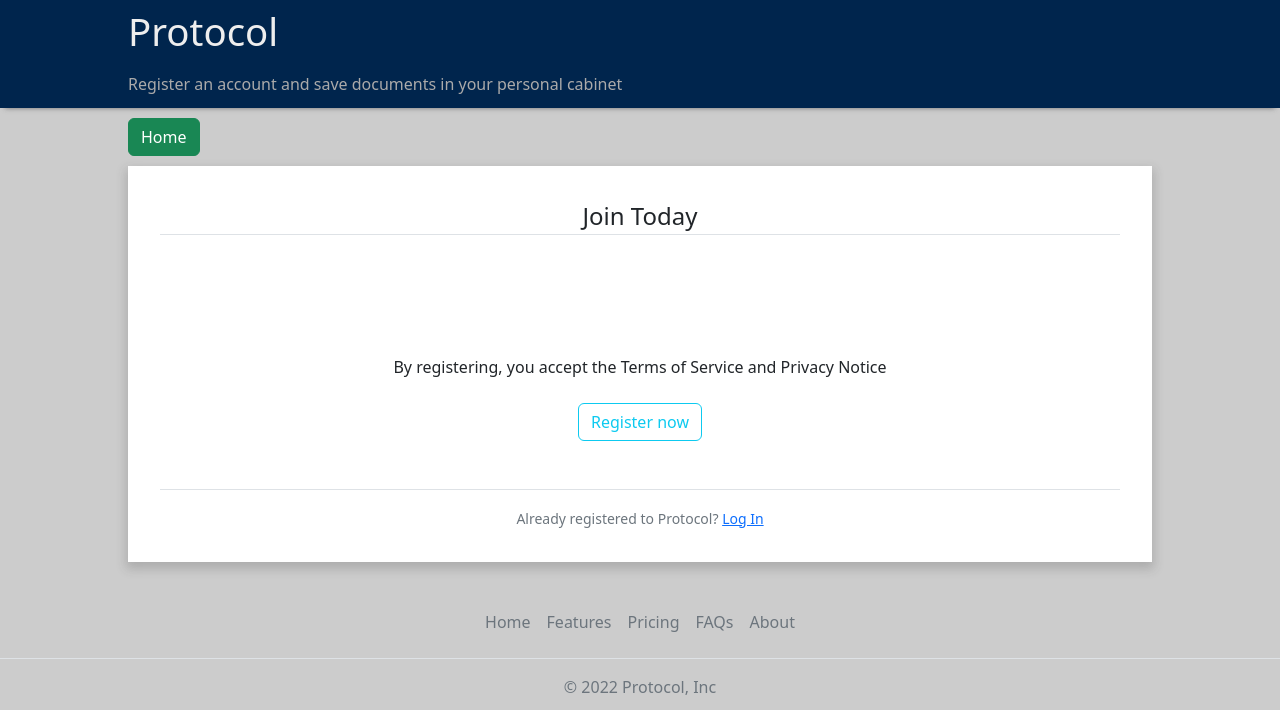
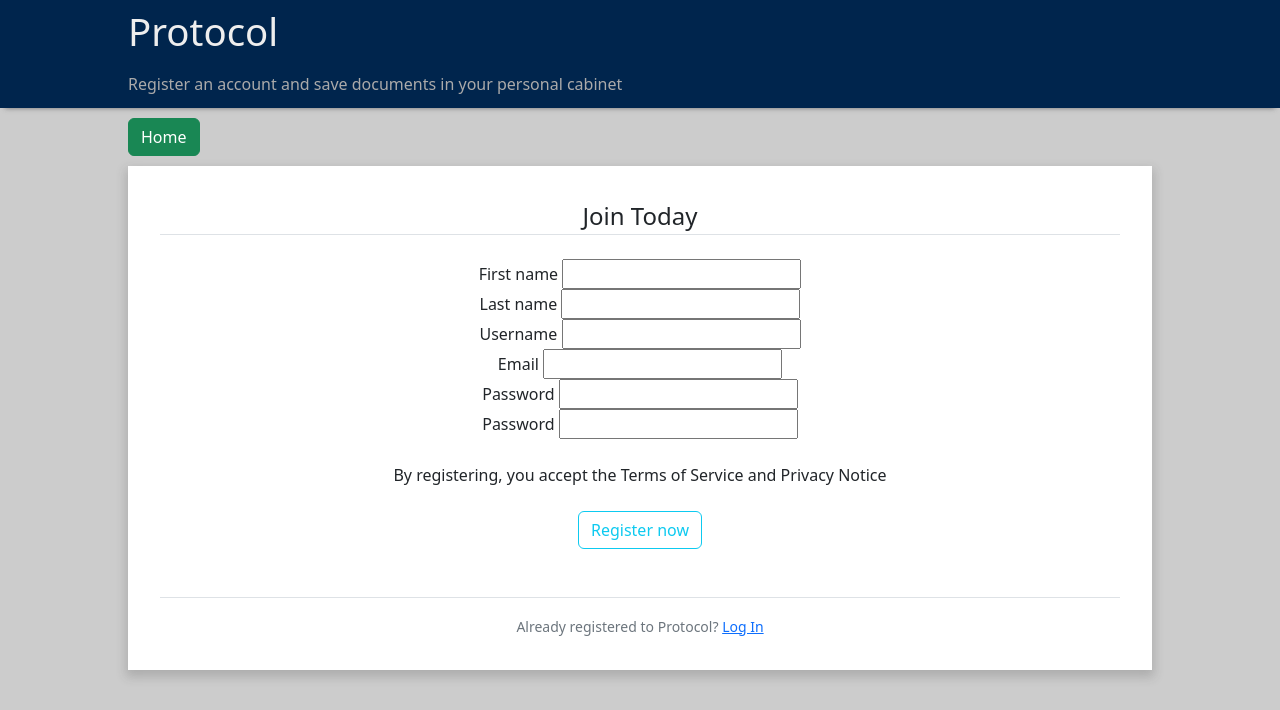
Before and after one commit to asmkirill/Report, a Django app: template minutes/users/templates/users/register.html in a window 1280 px wide. Shown: the top 710 px of the page. Run offline with Django 3.2, Linux system fonts and the light colour scheme; the template is opened without the code that fills it: most values are stand-ins (such as "Sample title", 1, 10 or a date in 2020); form fields are guessed from the names that the template uses; some libraries are stand-ins or nearby versions.

Commit message:
Add register form to html template

```diff
--- a/minutes/users/templates/users/register.html
+++ b/minutes/users/templates/users/register.html
@@ -1,4 +1,6 @@
 {% extends 'main/layout.html' %}
+{% load crispy_forms_tags %}
+
 
 {% block title %}{{ title }}{% endblock %}
 
@@ -26,21 +28,29 @@
     <div>
         <form method="POST">
             {% csrf_token %}
-            <fieldset class="form-group">
-                <legend class="border-bottom mb-4">Join Today</legend>
 
-                <br/>
-                <br/>
-                <br/>
-                <br/>
-                <br/>
+            <legend class="border-bottom mb-4">Join Today</legend>
 
-            </fieldset>
+            {{ form.first_name.label_tag }} {{ form.first_name }}
+            <br/>
+            {{ form.last_name.label_tag }} {{ form.last_name }}
+            <br/>
+            {{ form.username.label_tag }} {{ form.username }}
+            <br/>
+            {{ form.email.label_tag }} {{ form.email }}
+            <br/>
+            {{ form.password1.label_tag }} {{ form.password1 }}
+            <br/>
+            {{ form.password2.label_tag }} {{ form.password2 }}
+
+
+            <br/>
+            <br/>
 
             By registering, you accept the Terms of Service and Privacy Notice
 
-                <br/>
-                <br/>
+            <br/>
+            <br/>
 
             <div class="form-group">
                 <button class="btn btn-outline-info" type="submit">Register now</button>
```
